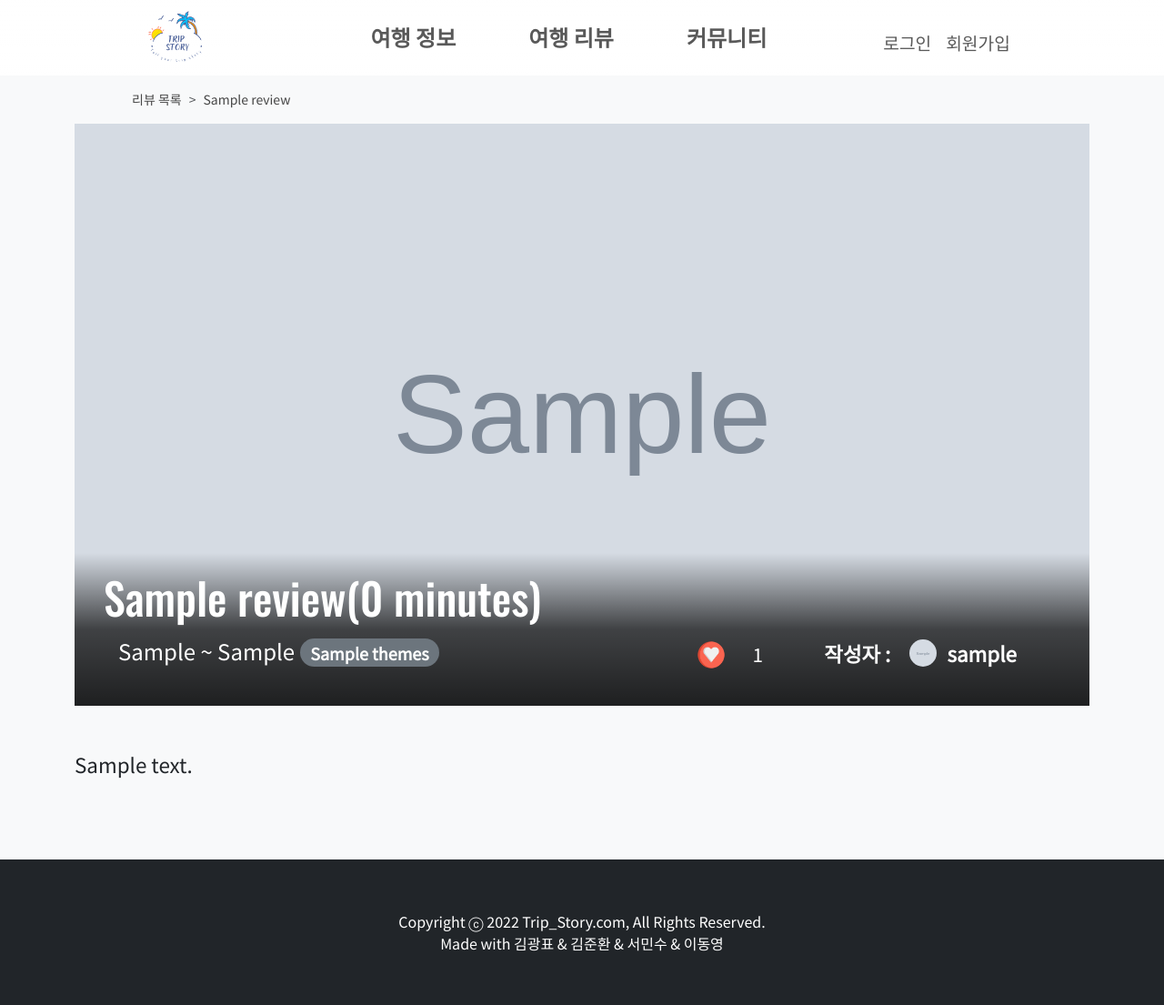
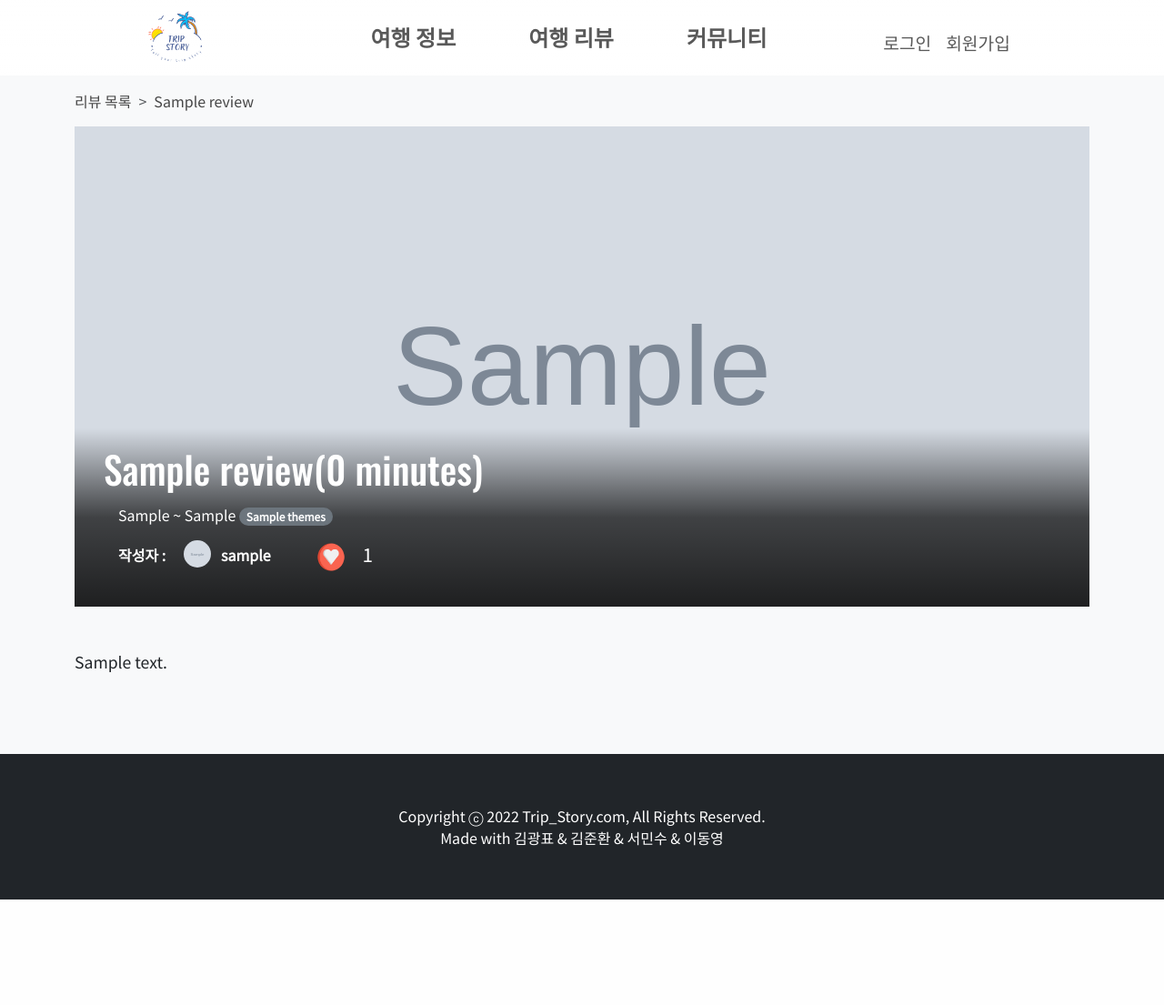
Before and after one commit to kinzinzz/Trip-Story, a Django app: template PJT/reviews/templates/reviews/detail.html in a window 1280 px wide. Shown: the whole page at 91% size. After the commit the page ends 989 px from the top, so only its background shows below. Run offline with Django 3.2, Linux system fonts and the light colour scheme; the template is opened without the code that fills it: most values are stand-ins (such as "Sample title", 1, 10 or a date in 2020); grey boxes marked "Sample" are stand-in pictures; some libraries are stand-ins or nearby versions.

Commit message:
fix index card & review detail

```diff
--- a/PJT/articles/templates/articles/index.html
+++ b/PJT/articles/templates/articles/index.html
@@ -55,7 +55,7 @@
 
     <div class='d-flex justify-content-evenly row'>
         {% for review in reviews %}
-        <div class="col-6 col-lg-4 col-xl-3 my-3">
+        <div class="col-6 col-lg-4 col-xl-3 my-3 mx-1">
             <div class="card inform-card" style="box-shadow: 1px 3px 5px 0px;">
                 <div style="  z-index: 1;position: absolute; top:145px; left: 15px;">
                     <span class="text-white fw-bold small" style="top: 15px;">
--- a/PJT/reviews/templates/reviews/detail.html
+++ b/PJT/reviews/templates/reviews/detail.html
@@ -4,16 +4,16 @@
 <link rel="stylesheet" href="https://fonts.googleapis.com/css2?family=Material+Symbols+Outlined:opsz,wght,FILL,GRAD@20,300,0,0"/>
 
 {% block content %}
-  <nav class="mt-3" style="--bs-breadcrumb-divider: '>';" aria-label="breadcrumb">
-    <ol class="breadcrumb" style="margin-left: 145px; font-size: 14px;">
-      <li class="breadcrumb-item">
-        <a href="{% url 'reviews:index' %}">리뷰 목록</a>
-      </li>
-      <li class="breadcrumb-item active">
-        <a href="{% url 'reviews:detail' review.pk %}">{{ review.title }}</a>
-      </li>
+<div class="container">
+  <nav style="--bs-breadcrumb-divider: '>';" aria-label="breadcrumb">
+      <ol class="breadcrumb mt-3">
+          <li class="breadcrumb-item"><a href="{% url 'reviews:index' %}">리뷰 목록</a></li>
+          <li class="breadcrumb-item active"><a href="{% url 'reviews:detail' review.pk %}">{{ review.title }}</a></li>
       </ol>
   </nav>
+</div>
+
+
 <div class="container">
   <div id="carouselExampleCaptions" class="carousel slide spot-carousel" data-bs-ride="false">
     <div class="carousel-inner">
@@ -21,15 +21,23 @@
                   <img src="{{ review.image.url }}" class="d-block w-100" alt="...">
                   <div class="carousel-caption d-md-block spot-font-bg">
                       <h5 class="main-title-sub carousel-font carousel-title text-start">{{ review.title }}({{ review.start_day|timesince:review.end_day }})</h5>
-                      <div class="d-flex justify-content-between">
-                        <p class="card-text text-start ms-5" style="font-size:1.5rem;">{{ review.start_day}}
+                      <div class="d-flex justify-content-between row">
+                        <p class="card-text text-start ms-5 carousel-font col-12 col-lg-6">{{ review.start_day}}
                           ~
                           {{ review.end_day }}
                           <span class="crad-text badge rounded-pill text-bg-secondary">{{ review.themes }}</span>
                         </p>
-                        <ul class="place-inform-lst d-flex carousel-font">
+                        <ul class="place-inform-lst d-flex carousel-font col-12 col-lg-6 ms-4">
                           <li>
-                              <div class="card-text">
+                            <a class="text-white text-decoration-none"
+                            href="{% url 'accounts:profile' review.user.nickname %}">
+                            <span class="fw-bold ms-4" style="padding-right:3rem;">작성자 : <img
+                              style="margin:0 0.7rem 0.4rem 1rem; width:30px; overflow: hidden; height:30px;  border-radius: 100%; object-fit: cover;"
+                              src="{{ review.user.profile_image.url }}" alt="">{{ review.user.nickname }}
+                            </span>
+                          </a>
+                          <li>
+                            <div class="card-text ms-0">
                               <small>
                                 <a href="{% url 'reviews:like' review.pk %}">
                                   <img style="width: 2.3rem;" src="{% static 'images/heart.png' %}" alt="">
@@ -37,18 +45,10 @@
                               </small>
                             </div>
                           </li>
-                            <li class="ms-2">
-                              <span style="font-size: 1.3rem; margin:0 1.2rem;">{{ review.like.all | length  }}
+                          </li>
+                          <li class="">
+                            <span style="font-size: 1.3rem; margin:0 1rem;">{{ review.like.all | length  }}
                             </span>
-                            </li>
-                            <li>
-                              <a class="text-white text-decoration-none"
-                                href="{% url 'accounts:profile' review.user.nickname %}">
-                                    <span class="fw-bold ms-5" style="padding-right:5rem;">작성자 : <img
-                                        style="margin:0 0.7rem 0.4rem 1rem; width:30px; overflow: hidden; height:30px;  border-radius: 100%; object-fit: cover;"
-                                        src="{{ review.user.profile_image.url }}" alt="">{{ review.user.nickname }}
-                                    </span>
-                              </a>
                           </li>
                         </ul>
                       </div>
@@ -58,13 +58,13 @@
           </div>
       </div>
 
-      <p class="mt-5" style="font-size:1.4rem;">{{ review.content }}</p>
+      <p class="mt-5" style="font-size:1.1rem;">{{ review.content }}</p>
       <br>
-      {% if user == spot.user %}
-      <div class="d-flex justify-content-end">
+      {% if user == review.user %}
+      <div class="d-flex justify-content-end mt-5">
           <a class="btn btn-sm btn-outline-secondary mx-2"
-              href="{% url 'places:updatespot' spot.city.name spot.pk %}">수정</a>
-          <a class="btn btn-sm btn-outline-danger mx-2" href="{% url 'places:deletespot' spot.city.name spot.pk %}">삭제</a>
+              href="{% url 'reviews:update' review.pk %}">수정</a>
+          <a class="btn btn-sm btn-outline-danger mx-2" href="{% url 'reviews:delete' review.pk %}">삭제</a>
       </div>
       {% endif %}
 </div>
--- a/PJT/reviews/templates/reviews/index.html
+++ b/PJT/reviews/templates/reviews/index.html
@@ -116,7 +116,7 @@
     {% endif %}
     <!-- 페이지리스트 -->
     {% for page_number in pageboard.paginator.page_range %}
-       {% if page_number >= pageboard.number|add:-5 and page_number <= pageboard.number|add:5 %}
+      {% if page_number >= pageboard.number|add:-5 and page_number <= pageboard.number|add:5 %}
         {% if page_number == pageboard.number %}
     <li class="page-item active" aria-current="page" >
       <a class="page-link" href="?page={{ page_number }}">{{ page_number }}</a>
--- a/PJT/static/css/style.css
+++ b/PJT/static/css/style.css
@@ -217,18 +217,20 @@ a {
 .carousel-inner>.carousel-item>img {
   top: 0;
   left: 0;
-  height: 40rem;
+  height:calc(25rem + 10vw);
+}
+
+.carousel-title {
+  margin: 0 0 1rem 2rem;
+  font-size: calc(1rem + 2vw);
 }
 
 .carousel-font {
   text-shadow: -2px 1 #000, 1 2px #000, 2px 1 #000, 1 -2px #000;
-  font-size: 1.4rem;
+  font-size: calc( + 0.5vw);
 }
 
-.carousel-title {
-  margin: 0 0 1rem 2rem;
-  font-size: 3rem;
-}
+
 
 .spot-font-bg {
   left: 0;
```
Also changed, not shown: PJT/places/templates/places/spot.html (+6 -6 lines), PJT/reviews/templates/reviews/update.html (+14 -1 lines), PJT/accounts/migrations/0001_initial.py, PJT/articles/migrations/0001_initial.py, PJT/media/media/트립스토리_표지.jpg (added), PJT/media/media/파이리-removebg-preview.jpg (added), PJT/media/media/파이리-removebg-preview_2QojgT2.jpg (added), PJT/places/migrations/0001_initial.py, PJT/reviews/migrations/0001_initial.py, PJT/static/widgets/rateit/delete.gif. Lines whose indentation alone changed are shown as unchanged.
